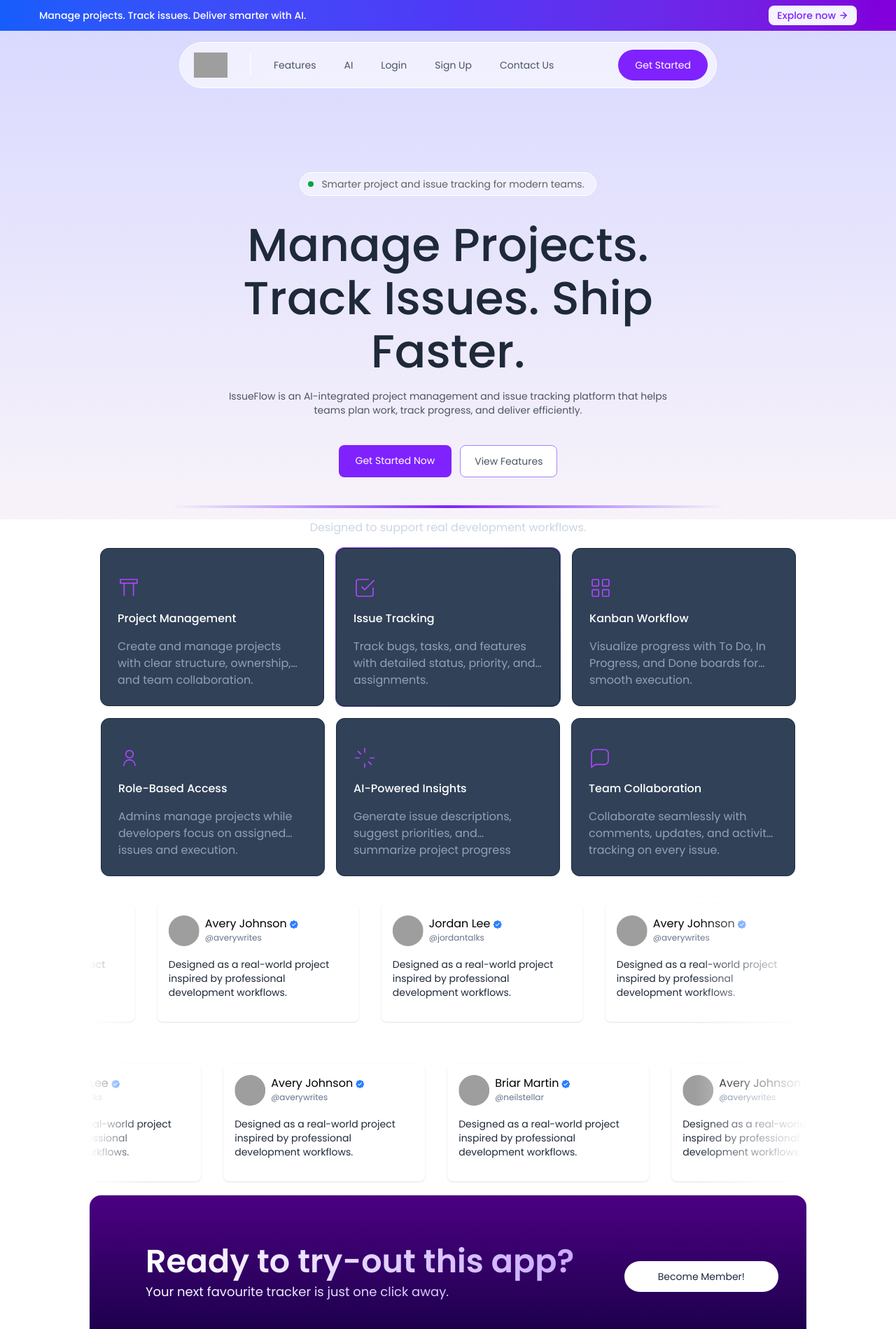
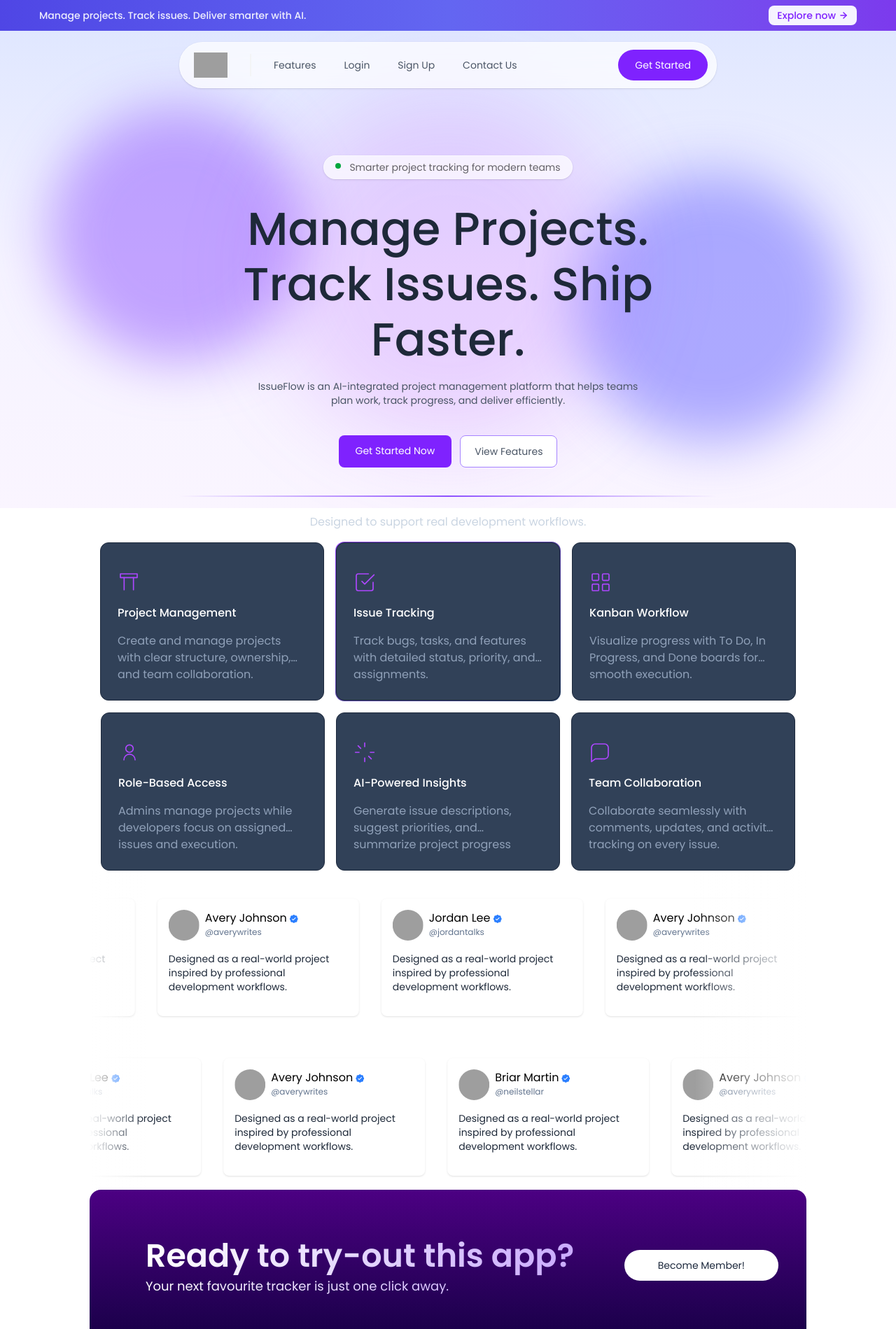
Before and after one commit to Dishant334/IssueFlow-AI, a React (Vite) app in the folder client-frontend/: page / in a window 1280 px wide. Shown: the top 1899 px of the page at 70% size. Built offline with nearby package versions, Linux system fonts and the light colour scheme; no server answers; grey boxes are pictures that could not be loaded.

Commit message:
minor frontend changes

```diff
--- a/client-frontend/package.json
+++ b/client-frontend/package.json
@@ -13,6 +13,7 @@
     "@hello-pangea/dnd": "^18.0.1",
     "@tailwindcss/vite": "^4.1.18",
     "axios": "^1.13.4",
+    "framer-motion": "^12.38.0",
     "lucide-react": "^0.563.0",
     "react": "^19.2.0",
     "react-dom": "^19.2.0",
--- a/client-frontend/src/components/Banner.jsx
+++ b/client-frontend/src/components/Banner.jsx
@@ -3,16 +3,21 @@ import { Link } from 'react-router-dom'
 
 const Banner = () => {
   return (
-        <div className="flex flex-wrap items-center justify-between w-full px-4 md:px-14 py-2 font-medium text-sm text-white text-center bg-linear-to-r from-blue-600 via-indigo-600 to-purple-700">
+    <>
+        <div className="relative overflow-hidden flex flex-wrap items-center justify-between w-full px-4 md:px-14 py-3 md:py-2 font-medium text-sm text-center text-white/90 bg-linear-to-r from-[#4F46E5] via-[#6366F1] to-[#7C3AED]">
             <p>Manage projects. Track issues. Deliver smarter with AI.</p>
-            <Link to="/Register" className="flex items-center gap-1 px-3 py-1 rounded-lg text-violet-600 bg-violet-50 hover:bg-slate-100 transition active:scale-95 ml-3">
+            <Link to="/Register" className="flex items-center gap-1 px-3 py-1 rounded-lg text-violet-600 bg-violet-50 hover:bg-slate-100 hover:scale-105 hover:shadow-md transition-all duration-200 active:scale-95">
                 Explore now
                 <svg width="14" height="14" viewBox="0 0 14 14" fill="none" xmlns="http://www.w3.org/2000/svg">
                     <path d="M2.91797 7H11.0846" stroke="currentColor" strokeWidth="1.5" strokeLinecap="round" strokeLinejoin="round"/>
                     <path d="M7 2.9165L11.0833 6.99984L7 11.0832" stroke="currentColor" strokeWidth="1.5" strokeLinecap="round" strokeLinejoin="round"/>
                 </svg>
             </Link>
+              <div className="absolute inset-0 pointer-events-none">
+          <div className="absolute top-0 left-full w-[50%] h-full bg-linear-to-r from-transparent via-white/10 to-transparent animate-shine" />
+         </div>
         </div>
+</>
   )
 }
 
--- a/client-frontend/src/components/CTA.jsx
+++ b/client-frontend/src/components/CTA.jsx
@@ -1,9 +1,17 @@
 import React from 'react'
 import { Link } from 'react-router-dom'
+import { motion } from 'framer-motion'
 
 const CTA = () => {
   return (
-    <div>
+    <motion.div
+      initial={{ opacity: 0, y: 50 }}
+      whileInView={{ opacity: 1, y: 0 }}
+      transition={{ duration: 0.7 }}
+      viewport={{ once: true }}
+    >
+
+      {/*  REMOVE this style later (bad practice, but keeping for now) */}
       <style>{`
         @import url('https://fonts.googleapis.com/css2?family=Poppins:ital,wght@0,100;0,200;0,300;0,400;0,500;0,600;0,700;0,800;0,900;1,100;1,200;1,300;1,400;1,500;1,600;1,700;1,800;1,900&display=swap');
 
@@ -11,21 +19,42 @@ const CTA = () => {
           font-family: 'Poppins', sans-serif;
         }
       `}</style>
+
       <div className="max-w-5xl py-16 md:pl-20 md:w-full max-md:text-center mx-2 md:mx-auto flex flex-col md:flex-row items-center justify-between text-left bg-linear-to-b from-[#4C0083] to-[#180047] rounded-2xl p-10 text-white">
-                <div>
-                    <h1
-                        className="text-4xl md:text-[46px] md:leading-15 font-semibold bg-linear-to-r from-white to-[#CAABFF] text-transparent bg-clip-text">
+
+        {/* ✅ Text */}
+        <motion.div
+          initial={{ opacity: 0, x: -30 }}
+          whileInView={{ opacity: 1, x: 0 }}
+          transition={{ delay: 0.2 }}
+          viewport={{ once: true }}
+        >
+          <h1 className="text-4xl md:text-[46px] md:leading-15 font-semibold bg-linear-to-r from-white to-[#CAABFF] text-transparent bg-clip-text">
             Ready to try-out this app?
           </h1>
+
           <p className="bg-linear-to-r from-white to-[#CAABFF] text-transparent bg-clip-text text-lg">
             Your next favourite tracker is just one click away.
           </p>
-                </div>
-                <Link to="/register" className="px-12 py-3 text-slate-800 bg-white rounded-full text-sm mt-4 cursor-pointer">
+        </motion.div>
+
+        {/*  Button */}
+        <motion.div
+          initial={{ opacity: 0, x: 30 }}
+          whileInView={{ opacity: 1, x: 0 }}
+          transition={{ delay: 0.3 }}
+          viewport={{ once: true }}
+        >
+          <Link
+            to="/register"
+            className="px-12 py-3 text-slate-800 bg-white rounded-full text-sm mt-4 cursor-pointer transition-all duration-200 hover:scale-105 active:scale-95"
+          >
             Become Member!
           </Link>
+        </motion.div>
+
       </div>
-    </div>
+    </motion.div>
   )
 }
 
--- a/client-frontend/src/components/Features.jsx
+++ b/client-frontend/src/components/Features.jsx
@@ -1,6 +1,8 @@
 import React from 'react'
+import { motion } from 'framer-motion'
 
 const Features = () => {
+
   const featuresData = [
     {
       icon: (
@@ -80,20 +82,49 @@ const Features = () => {
       title: "Team Collaboration",
       description: "Collaborate seamlessly with comments, updates, and activity tracking on every issue.",
     }
-
-];
+  ]
 
   return (
     <div>
 
-            <div class="text-center">
-                <p mt-2 class=" text-slate-300 max-w-xl mx-auto">
+      {/* ✅ Heading Animation */}
+      <motion.div
+        initial={{ opacity: 0, y: 30 }}
+        whileInView={{ opacity: 1, y: 0 }}
+        transition={{ duration: 0.6 }}
+        viewport={{ once: true }}
+        className="text-center"
+      >
+        <p className="text-slate-300 max-w-xl mx-auto mt-2">
           Designed to support real development workflows.
         </p>
-            </div>
-            <div class="flex flex-wrap items-center justify-center gap-6 md:gap-4 mt-4 px-6">
+      </motion.div>
+
+      {/* ✅ Cards with Stagger Animation */}
+      <motion.div
+        initial="hidden"
+        whileInView="visible"
+        viewport={{ once: true }}
+        variants={{
+          hidden: {},
+          visible: {
+            transition: {
+              staggerChildren: 0.15
+            }
+          }
+        }}
+        className="flex flex-wrap items-center justify-center gap-6 md:gap-4 mt-4 px-6"
+      >
         {featuresData.map((feature, index) => (
-                    <div key={index} className={`hover:-translate-y-0.5 transition duration-300 ${index === 1 ? 'p-px rounded-[13px] bg-linear-to-br from-[#9544FF] to-[#223B60]' : ''}`}>
+
+          <motion.div
+            key={index}
+            variants={{
+              hidden: { opacity: 0, y: 40 },
+              visible: { opacity: 1, y: 0 }
+            }}
+            className={`hover:-translate-y-0.5 transition duration-300 ${index === 1 ? 'p-px rounded-[13px] bg-linear-to-br from-[#9544FF] to-[#223B60]' : ''}`}
+          >
             <div className="p-6 rounded-xl space-y-4 border border-slate-800 bg-slate-700 max-w-80 w-full">
               {feature.icon}
               <h3 className="text-base font-medium text-white">
@@ -103,9 +134,11 @@ const Features = () => {
                 {feature.description}
               </p>
             </div>
-                    </div>
+          </motion.div>
+
         ))}
-            </div>
+      </motion.div>
+
     </div>
   )
 }
--- a/client-frontend/src/components/Hero.jsx
+++ b/client-frontend/src/components/Hero.jsx
@@ -1,81 +1,114 @@
 import React from 'react'
 import { Link } from 'react-router-dom'
-const Hero = () => {
+import { motion } from 'framer-motion'
+
+const Hero = ({scrollToFeatures,scrollToContact}) => {
   const [mobileOpen, setMobileOpen] = React.useState(false)
+
   return (
-      <>
-            <style>
-                {`
-                    @import url("https://fonts.googleapis.com/css2?family=Poppins:ital,wght@0,100;0,200;0,300;0,400;0,500;0,600;0,700;0,800;0,900;1,100;1,200;1,300;1,400;1,500;1,600;1,700;1,800;1,900&display=swap");
+    <section className='relative flex flex-col items-center overflow-hidden bg-linear-to-b from-[#E0E7FF] via-[#F5F3FF] to-[#FAF5FF] px-4 py-4'>
 
-                    *{
-                        font-family: "Poppins", sans-serif;
-                    }`
-                }
-            </style>
-            <section className='flex flex-col items-center bg-linear-to-b from-[#D9D9FF] to-[#F8F3F9] px-4 py-4' >
-                <nav className="flex items-center justify-between gap-8 bg-white/60 border border-white rounded-full px-4 md:px-2 py-2.5 w-full max-w-3xl" >
+      {/*  Background Glow (back layer) */}
+      <div className="absolute inset-0 -z-10 bg-[radial-gradient(circle_at_50%_20%,rgba(124,58,237,0.15),transparent_60%)]"></div>
+
+      {/*  Floating Blobs (middle layer) */}
+      <div className="absolute inset-0 z-1 overflow-hidden">
+
+        {/* Left Blob */}
+        <div className="absolute w-96 h-96 bg-violet-500/50 rounded-full blur-2xl top-20 left-20 animate-blob"></div>
+
+        {/* Right Blob */}
+        <div className="absolute w-96 h-96 bg-indigo-500/50 rounded-full blur-2xl bottom-20 right-20 animate-blob animation-delay-2000"></div>
+
+        {/* Center Glow */}
+        <div className="absolute w-125 h-125 bg-purple-500/20 rounded-full blur-3xl top-1/2 left-1/2 -translate-x-1/2 -translate-y-1/2"></div>
+
+      </div>
+
+      {/* ✅ Navbar */}
+      <nav className="flex items-center justify-between gap-8 bg-white/70 backdrop-blur-md border border-white/40 shadow-sm rounded-full px-4 md:px-2 py-2.5 w-full max-w-3xl z-2">
         <Link to="/" className='flex items-center md:pl-3'>
-                       <img src="logo.png" className='w-12'/>
+          <img src="logo.png" className='w-12' />
         </Link>
-                    <div className='w-0.5 h-8 bg-gray-50 hidden md:flex'></div>
-                    <div id="menu" className={`max-md:absolute max-md:bg-white/70 max-md:h-196.25 max-md:overflow-hidden max-md:transition-[width] max-md:duration-300 max-md:top-0 max-md:left-0 max-md:flex-col max-md:justify-center max-md:backdrop-blur flex items-center gap-8 z-50 md:gap-10 flex-1 ${mobileOpen ? 'max-md:w-full' : 'max-md:w-0'}`}>
-                        <Link to="/" onClick={() => setMobileOpen(false)} className="text-gray-600 hover:text-gray-700 text-sm ">Features</Link>
-                        <Link to="/" onClick={() => setMobileOpen(false)} className="text-gray-600 hover:text-gray-700 text-sm">AI</Link>
-                        <Link to="/login" onClick={() => setMobileOpen(false)} className="text-gray-600 hover:text-gray-700 text-sm">Login</Link>
-                        <Link to="/register" onClick={() => setMobileOpen(false)} className="text-gray-600 hover:text-gray-700 text-sm">Sign Up</Link>
-                        <Link href="/" onClick={() => setMobileOpen(false)} className="text-gray-600 hover:text-gray-700 text-sm">Contact Us</Link>
 
-                        <button id="close-menu" onClick={() => setMobileOpen(false)} className="md:hidden bg-violet-500 active:bg-violet-600 text-white p-2 rounded-md aspect-square font-medium transition">
-                            <svg xmlns="http://www.w3.org/2000/svg" width="24" height="24" viewBox="0 0 24 24" fill="none" stroke="currentColor" strokeWidth="2" strokeLinecap="round" strokeLinejoin="round">
-                                <path d="M18 6 6 18" />
-                                <path d="m6 6 12 12" />
-                            </svg>
-                        </button>
+        <div className='w-0.5 h-8 bg-gray-100 hidden md:flex'></div>
+
+        <div className={`max-md:absolute max-md:bg-white/70 max-md:h-screen max-md:overflow-hidden max-md:transition-[width] max-md:duration-300 max-md:top-0 max-md:left-0 max-md:flex-col max-md:justify-center max-md:backdrop-blur flex items-center gap-8 z-50 md:gap-10 flex-1 ${mobileOpen ? 'max-md:w-full' : 'max-md:w-0'}`}>
+          <button onClick={() => {setMobileOpen(false)
+                                 scrollToFeatures()}}
+        className="text-gray-600 hover:text-gray-800 text-sm">Features</button>
+          <Link to="/login" onClick={() => setMobileOpen(false)} className="text-gray-600 hover:text-gray-800 text-sm">Login</Link>
+          <Link to="/register" onClick={() => setMobileOpen(false)} className="text-gray-600 hover:text-gray-800 text-sm">Sign Up</Link>
+        <button onClick={() => {setMobileOpen(false)
+                                 scrollToContact()}}
+        className="text-gray-600 hover:text-gray-800 text-sm">Contact Us</button>
         </div>
 
         <div className="flex items-center gap-2 md:pr-1">
-                        <Link to="/register" className="hidden md:inline-block bg-violet-600 hover:bg-violet-700 text-white px-4 md:px-6 py-2 md:py-3 rounded-full text-xs md:text-sm transition cursor-pointer">
+          <Link to="/register" className="hidden md:inline-block bg-violet-600 hover:bg-violet-700 text-white px-4 md:px-6 py-2 md:py-3 rounded-full text-xs md:text-sm transition-all duration-200 hover:scale-105 active:scale-95">
             Get Started
           </Link>
 
-                        <button id="open-menu" onClick={() => setMobileOpen(true)} className="md:hidden text-gray-700 p-2 rounded-md aspect-square font-medium transition">
-                            <svg xmlns="http://www.w3.org/2000/svg" width="24" height="24" viewBox="0 0 24 24" fill="none" stroke="currentColor" stroke-width="2" stroke-linecap="round" stroke-linejoin="round">
-                                <path d="M4 12h16" />
-                                <path d="M4 18h16" />
-                                <path d="M4 6h16" />
-                            </svg>
+          <button onClick={() => setMobileOpen(true)} className="md:hidden text-gray-700 p-2 rounded-md">
+            ☰
           </button>
         </div>
       </nav>
 
-                <div className="flex flex-wrap items-center justify-center gap-2 pl-2 pr-4 py-1.5 mt-30 rounded-full bg-white/50 border border-white">
-                    <div className="relative flex size-3.5 items-center justify-center">
-                        <span className="absolute inline-flex h-full w-full rounded-full bg-green-400 opacity-75 animate-ping duration-300"></span>
+      {/* ✅ Badge */}
+      <motion.div
+        initial={{ opacity: 0, y: 20 }}
+        animate={{ opacity: 1, y: 0 }}
+        transition={{ delay: 0.2 }}
+        className="flex items-center gap-2 px-4 py-1.5 mt-24 rounded-full bg-white/70 backdrop-blur-sm border border-white/40 shadow-sm z-2"
+      >
+        <span className="relative flex size-3">
+          <span className="absolute inline-flex h-full w-full rounded-full bg-green-400 opacity-75 animate-ping"></span>
           <span className="relative inline-flex size-2 rounded-full bg-green-600"></span>
-                    </div>
-                    <p className="text-sm text-black/60">Smarter project and issue tracking for modern teams.</p>
-                </div>
+        </span>
+        <p className="text-sm text-black/60">Smarter project tracking for modern teams</p>
+      </motion.div>
 
-                <h1 className='text-4xl md:text-[66px]/19 text-center max-w-2xl mt-8 text-gray-800 bg-clip-text leading-tight font-medium'>Manage Projects. Track Issues. Ship Faster.</h1>
-                <p className="text-sm text-gray-600 text-center max-w-157.5 mt-4">
-                  IssueFlow is an AI-integrated project management and issue tracking platform that helps teams plan work, track progress, and deliver efficiently.
-                </p>
+      {/*  Heading */}
+      <motion.h1
+        initial={{ opacity: 0, y: 30 }}
+        animate={{ opacity: 1, y: 0 }}
+        transition={{ duration: 0.6 }}
+        className='text-4xl md:text-[66px]/[1.2] text-center max-w-2xl mt-8 text-gray-800 leading-tight font-medium z-2'
+      >
+        Manage Projects. Track Issues. Ship Faster.
+      </motion.h1>
 
-                <div className='flex gap-3 mt-10'>
-                    <Link to="/register" className="bg-violet-600 hover:bg-violet-700 text-white text-xs md:text-sm px-6 py-3 rounded-lg transition cursor-pointer">
+      {/* Description */}
+      <motion.p
+        initial={{ opacity: 0, y: 30 }}
+        animate={{ opacity: 1, y: 0 }}
+        transition={{ delay: 0.2, duration: 0.6 }}
+        className="text-sm text-gray-600 text-center max-w-xl mt-4 z-2"
+      >
+        IssueFlow is an AI-integrated project management platform that helps teams plan work, track progress, and deliver efficiently.
+      </motion.p>
+
+      {/* Buttons */}
+      <motion.div
+        initial={{ opacity: 0, scale: 0.9 }}
+        animate={{ opacity: 1, scale: 1 }}
+        transition={{ delay: 0.4 }}
+        className='flex gap-3 mt-10 z-2'
+      >
+        <Link to="/register" className="bg-violet-600 hover:bg-violet-700 text-white text-sm px-6 py-3 rounded-lg transition-all duration-200 hover:scale-105 active:scale-95">
           Get Started Now
         </Link>
-                    <Link to="/" className="bg-white hover:bg-white/5 border border-violet-400 text-gray-600 text-xs md:text-sm px-5 py-3 rounded-lg transition cursor-pointer">
+
+        <Link to="/" className="bg-white hover:bg-violet-50 border border-violet-400 text-gray-600 text-sm px-5 py-3 rounded-lg transition-all duration-200 hover:scale-105">
           View Features
         </Link>
-                </div>
+      </motion.div>
 
-                <div className='w-full max-w-200 h-1 mt-10 bg-linear-to-r from-white/10 via-violet-600 to-white/10'></div>
-
+      {/* Divider */}
+      <div className='w-full max-w-3xl h-0.5 mt-10 bg-linear-to-r from-transparent via-violet-500 to-transparent z-2'></div>
 
     </section>
-        </>
   )
 }
 
--- a/client-frontend/src/index.css
+++ b/client-frontend/src/index.css
@@ -1 +1,40 @@
 @import "tailwindcss";
+
+/* Shine */
+@keyframes shine {
+  0% {
+    transform: translateX(-100%);
+  }
+  100% {
+    transform: translateX(150%);
+  }
+}
+
+.animate-shine {
+  animation: shine 3s linear infinite;
+}
+
+/* Blob */
+@keyframes blob {
+  0% {
+    transform: translate(0px, 0px) scale(1);
+  }
+  33% {
+    transform: translate(30px, -40px) scale(1.05);
+  }
+  66% {
+    transform: translate(-20px, 20px) scale(0.95);
+  }
+  100% {
+    transform: translate(0px, 0px) scale(1);
+  }
+}
+
+.animate-blob {
+  animation: blob 8s infinite ease-in-out;
+  will-change: transform;
+}
+
+.animation-delay-2000 {
+  animation-delay: 2s;
+}
--- a/client-frontend/src/page/Home.jsx
+++ b/client-frontend/src/page/Home.jsx
@@ -1,4 +1,4 @@
-import React from 'react'
+import React, { useRef } from 'react'
 import Banner from '../components/Banner'
 import Hero from '../components/Hero'
 import Features from '../components/Features'
@@ -7,14 +7,25 @@ import Testimonial from '../components/Testimonial'
 import Footer from '../components/Footer'
 
 const Home = () => {
+      const featuresRef = useRef(null)
+      const contactRef = useRef(null)
+
+
   return (
     <div>
       <Banner/>
-      <Hero/>
+      <Hero
+       scrollToFeatures={() => featuresRef.current?.scrollIntoView({ behavior: "smooth" })}
+        scrollToContact={() => contactRef.current?.scrollIntoView({ behavior: "smooth" })}/>
+
+       <div ref={featuresRef}>
       <Features/>
+      </div>
       <Testimonial/>
       <CTA/>
+      <div ref={contactRef}>
       <Footer/>
+      </div>
     </div>
   )
 }
```
Also changed, not shown: client-frontend/src/components/Footer.jsx (+49 -19 lines), 1 other file (tests, documents, lock files or other folders). Lines whose indentation alone changed are shown as unchanged.
